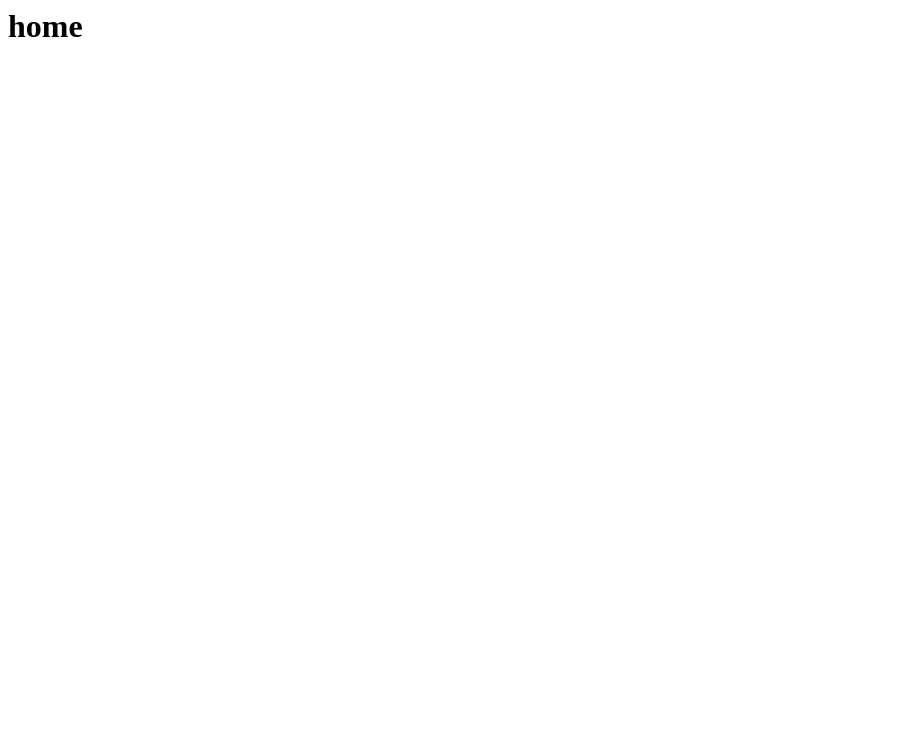
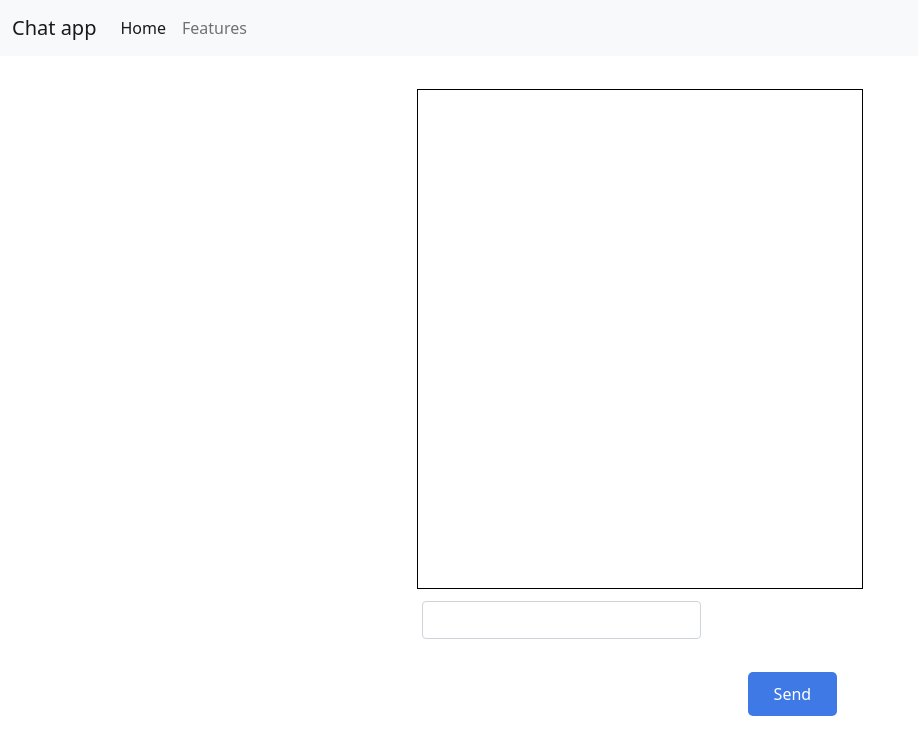
Before and after one commit to Tudor73/chat-app-, a Flask app: page /home in a window 1280 px wide. Before the commit the part shown is almost empty. Shown: the top 755 px of the page, without its empty margins (0-918 px from the left). Run offline with Flask 2, Linux system fonts and the light colour scheme.

Commit message:
started working on the home page

```diff
--- a/main.py
+++ b/main.py
@@ -3,20 +3,19 @@ from flask import Flask, render_template, request, url_for, redirect
 app = Flask(__name__)
 
 @app.route('/')
-def home():
-    return render_template("base.html")
+def main():
+    return redirect(url_for("login"))
 
 @app.route('/login', methods = ["POST", "GET"])
 def login():
     if request.method == "POST":
-        user = request.form["name"]
-        return redirect(url_for("user", user = user))
+        return redirect(url_for("home"))
     else:
         return render_template("login.html")
 
-@app.route("/<user>")
-def user(user):
-    return f"<h1>{user}</h1>"
+@app.route("/home")
+def home():
+    return render_template("home.html")
 
 if __name__ == "__main__":
     app.run(debug = True)
--- /dev/null
+++ b/static/home.js
@@ -0,0 +1,11 @@
+const button = document.querySelector(".send");
+const chat = document.querySelector(".textarea");
+
+
+button.addEventListener('click', addMessage);
+
+function addMessage(event){
+    let p = document.createElement('P');
+    p.innerHTML = "hello";
+    chat.append(p);
+}
--- /dev/null
+++ b/static/styles/home.css
@@ -0,0 +1,23 @@
+
+.textarea{
+    width: 40%;
+    margin:auto;
+    height:500px;
+    margin-top: 3%;
+    border: 1px solid black;
+}
+.send{
+    position: absolute;
+    color:white;
+    background-color: rgba(13, 87, 224, 0.795);
+    padding: 10px;
+    border:none;
+    width: 7%;
+    border-radius: 5px;
+    bottom:10.5%;
+    margin-left:52%
+}
+input {
+    margin-top: 1%;
+    margin-left:30.5%;
+}
--- a/templates/base.html
+++ b/templates/base.html
@@ -5,6 +5,7 @@
     <meta http-equiv="X-UA-Compatible" content="IE=edge">
     <link href="https://cdn.jsdelivr.net/npm/bootstrap@5.0.0-beta3/dist/css/bootstrap.min.css" rel="stylesheet" integrity="sha384-eOJMYsd53ii+scO/bJGFsiCZc+5NDVN2yr8+0RDqr0Ql0h+rP48ckxlpbzKgwra6" crossorigin="anonymous">
     <meta name="viewport" content="width=device-width, initial-scale=1.0">
+
     <title>Chat app</title>
 </head>
 <body>
@@ -22,6 +23,9 @@
           </div>
         </div>
       </nav>
+      {% block chat %}
+      {% endblock %}
+
       {% block form %}
       {% endblock %}
     <script src="https://cdn.jsdelivr.net/npm/@popperjs/core@2.9.1/dist/umd/popper.min.js" integrity="sha384-SR1sx49pcuLnqZUnnPwx6FCym0wLsk5JZuNx2bPPENzswTNFaQU1RDvt3wT4gWFG" crossorigin="anonymous"></script>
--- /dev/null
+++ b/templates/home.html
@@ -0,0 +1,12 @@
+{% extends "base.html" %}
+
+{% block chat %}
+<link rel="stylesheet" type="text/css" href= "{{ url_for('static', filename = 'styles/home.css')}}">
+    <div class="container">
+        <div class="textarea">
+        </div>
+        <input type="text" class="form-control w-25" id="exampleTextEmail1" aria-describedby="textHelp" name="name">
+        <button class="send">Send</button>
+    </div>
+    <script src="{{ url_for('static', filename= 'home.js')}}"></script>
+{% endblock %}
```
